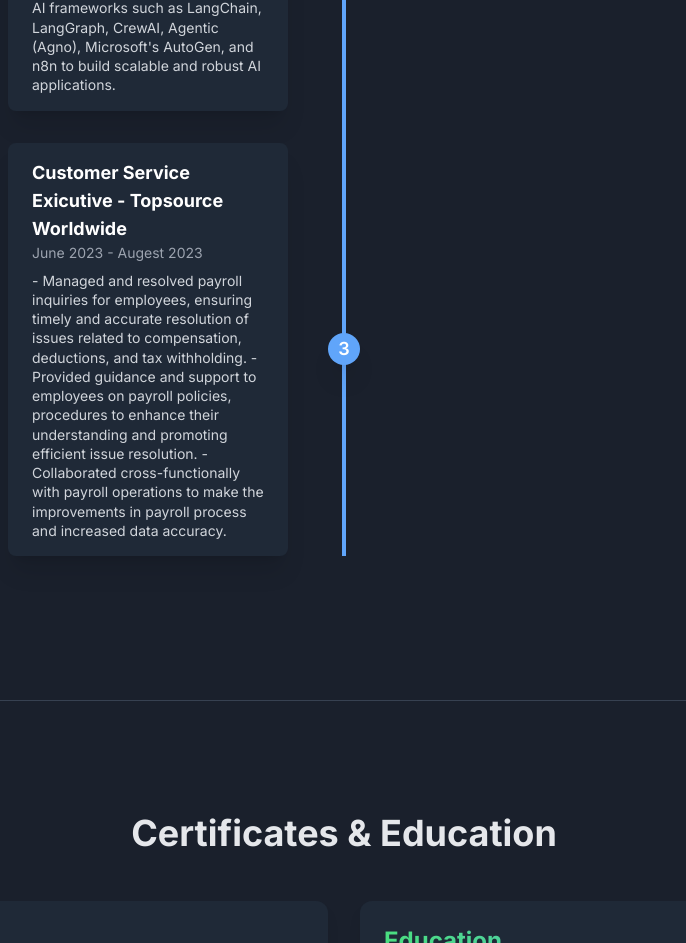
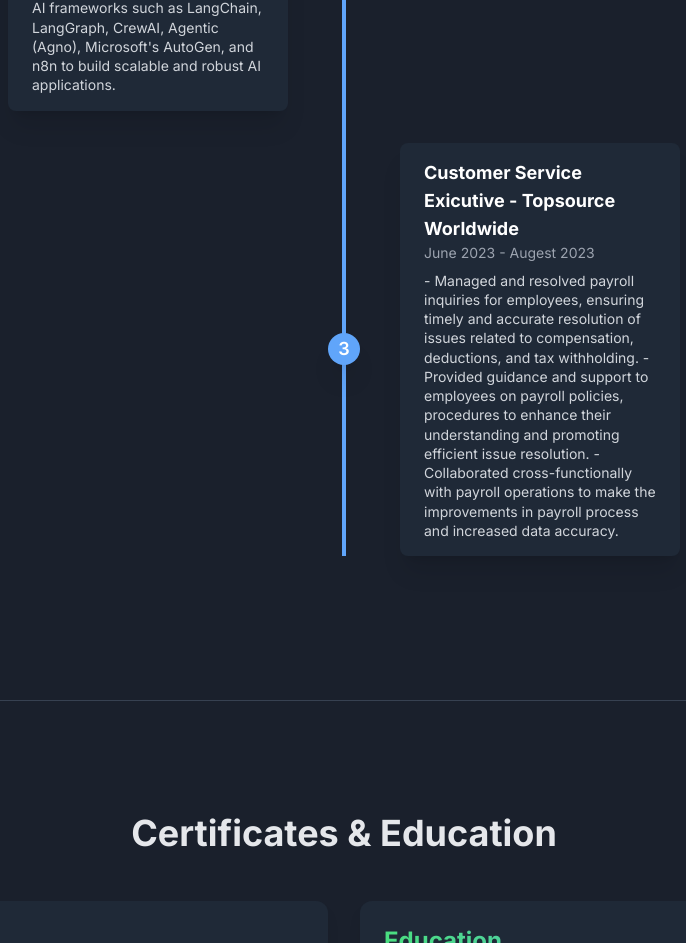
Before and after one commit to Mr-aicoder/PORTFOLIO_WEBSITE, a plain HTML site: page index.html in a window 1280 px wide. Shown: the part 5176-6119 px from the top of the page, without its empty margins (296-982 px from the left). Drawn offline with nearby package versions, Linux system fonts and the light colour scheme.

Commit message:
Update index.html

```diff
--- a/index.html
+++ b/index.html
@@ -457,7 +457,7 @@
                     </div>
                 </div>
                 <!-- Experience Item 3 -->
-                <div class="mb-8 flex justify-between flex-row-reverse items-center w-full right-timeline animate-on-scroll">
+                <div class="mb-8 flex justify-between items-center w-full right-timeline animate-on-scroll">
                     <div class="order-1 md:w-5/12"></div>
                     <div class="z-10 flex items-center order-1 bg-blue-400 shadow-xl w-8 h-8 rounded-full">
                         <h1 class="mx-auto font-semibold text-lg text-white">3</h1>
```
